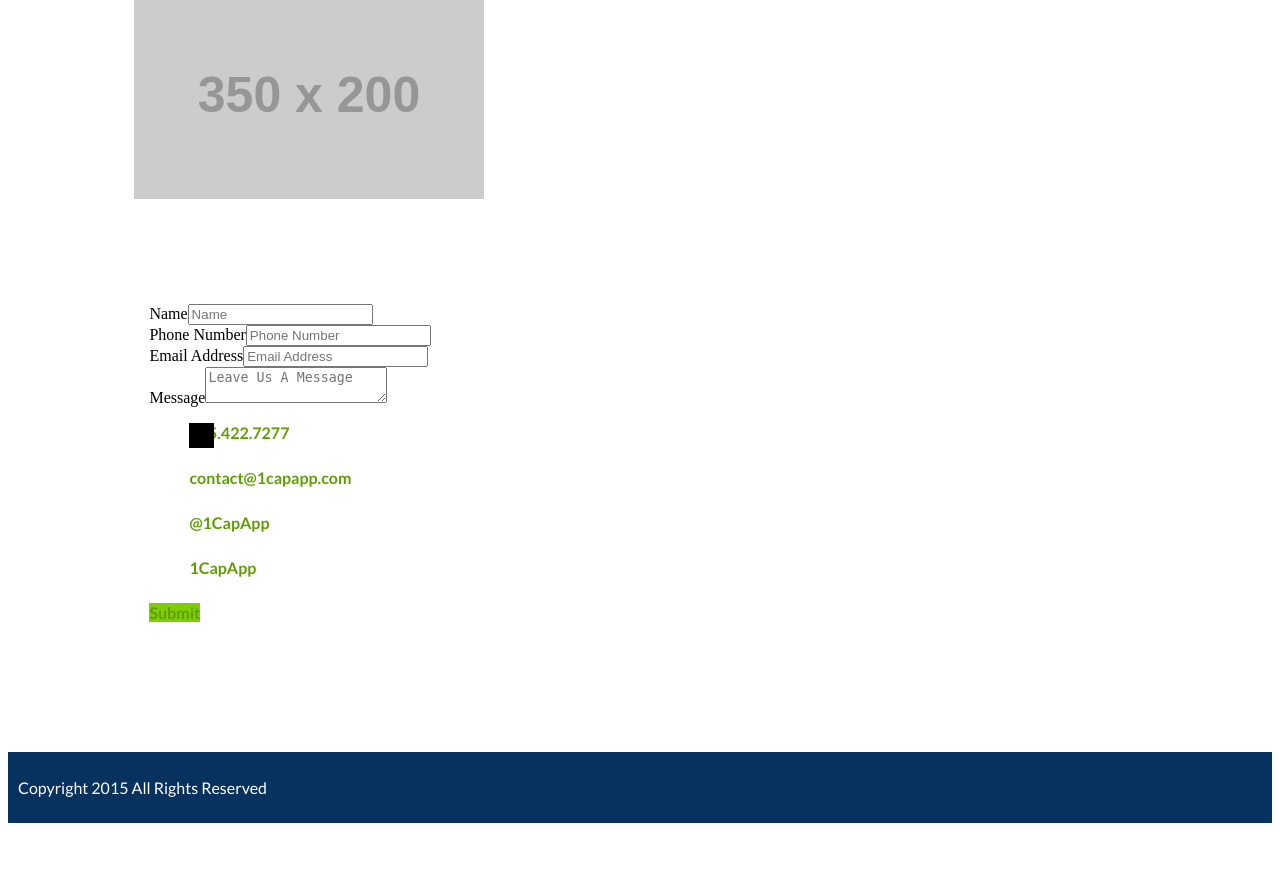
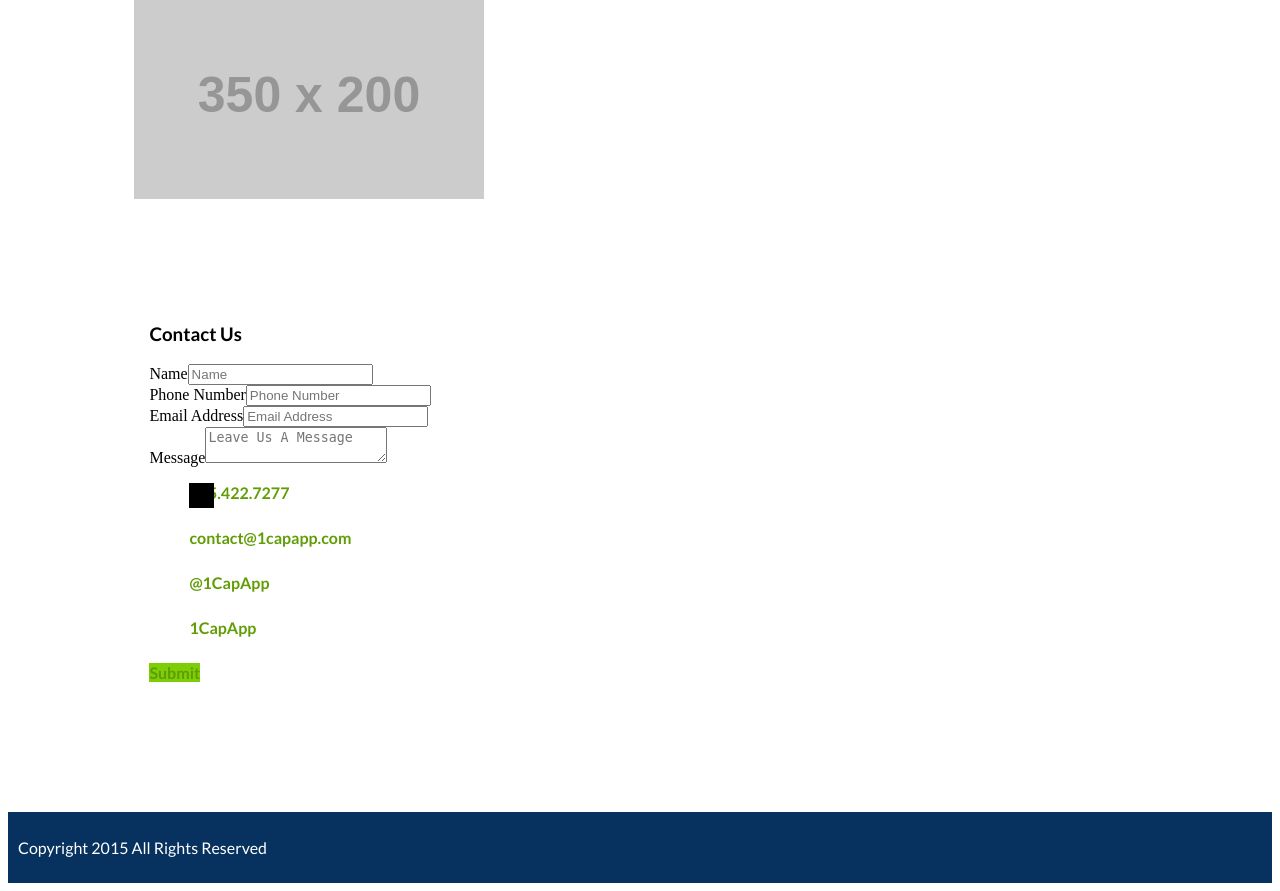
Before and after one commit to alexbenson07/1capapp, a Node project: template src/why.jade in a window 1280 px wide. Shown: the part 1963-2854 px from the top of the page. Before the commit the page ends 2786 px from the top, so only its background shows below. Run offline with Node 20 templates, Linux system fonts and the light colour scheme; the template is opened without the code that fills it, so the values that code supplies are empty; style sheets or scripts are compiled from the project's sources; some libraries are stand-ins or nearby versions.

Commit message:
Added overflow: hidden to contact block to correct margin, also added title to contact block. fixes #1

```diff
--- a/src/_contact.jade
+++ b/src/_contact.jade
@@ -1,4 +1,5 @@
 .contact.block.small-10.small-centered.columns
+  h3.text-center Contact Us
   form.small-8.columns.form
     .row
       .large-12.columns
--- a/src/scss/pages/index/_content.scss
+++ b/src/scss/pages/index/_content.scss
@@ -161,6 +161,7 @@ ul.social-icons {
 
 .contact {
   margin-top: 50px;
+  overflow: hidden;
 
   @media screen and (max-width: 1000px) {
     .social {
```
